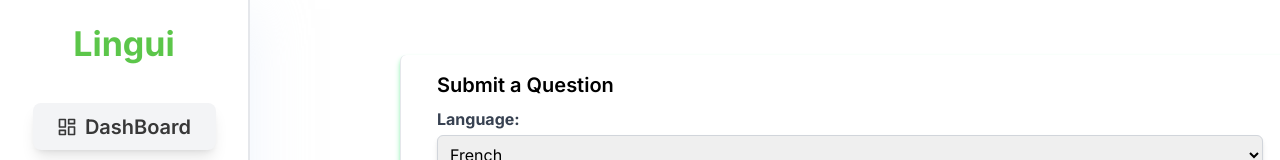
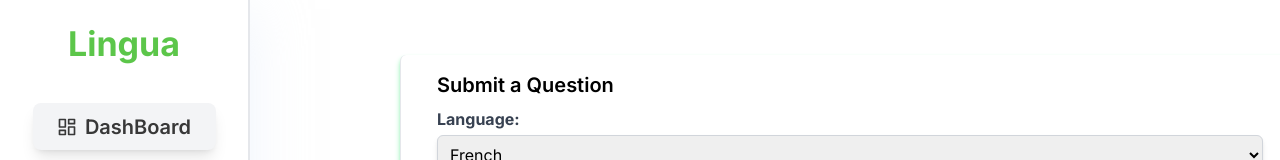
Before and after one commit to RishabhGithub7348/Language_Learning_Game, a Next.js app: page /administrator in a window 1280 px wide. Shown: the top 160 px of the page. Built offline with nearby package versions, Linux system fonts and the light colour scheme; no server answers.

Commit message:
Update Sidebar.js

```diff
--- a/src/components/Sidebar.js
+++ b/src/components/Sidebar.js
@@ -38,7 +38,7 @@ const Sidebar = () => {
             <div className="flex flex-col  gap-9">
              <div className="flex justify-center items-center">
              <div className="flex justify-center   items-center p-3 w-[183px] h-[47px]">
-                <p className="text-[#49c035e5] text-[34px] font-[700] leading-[normal]">Lingui</p>
+                <p className="text-[#49c035e5] text-[34px] font-[700] leading-[normal]">Lingua</p>
               </div>
              </div>
 
```
